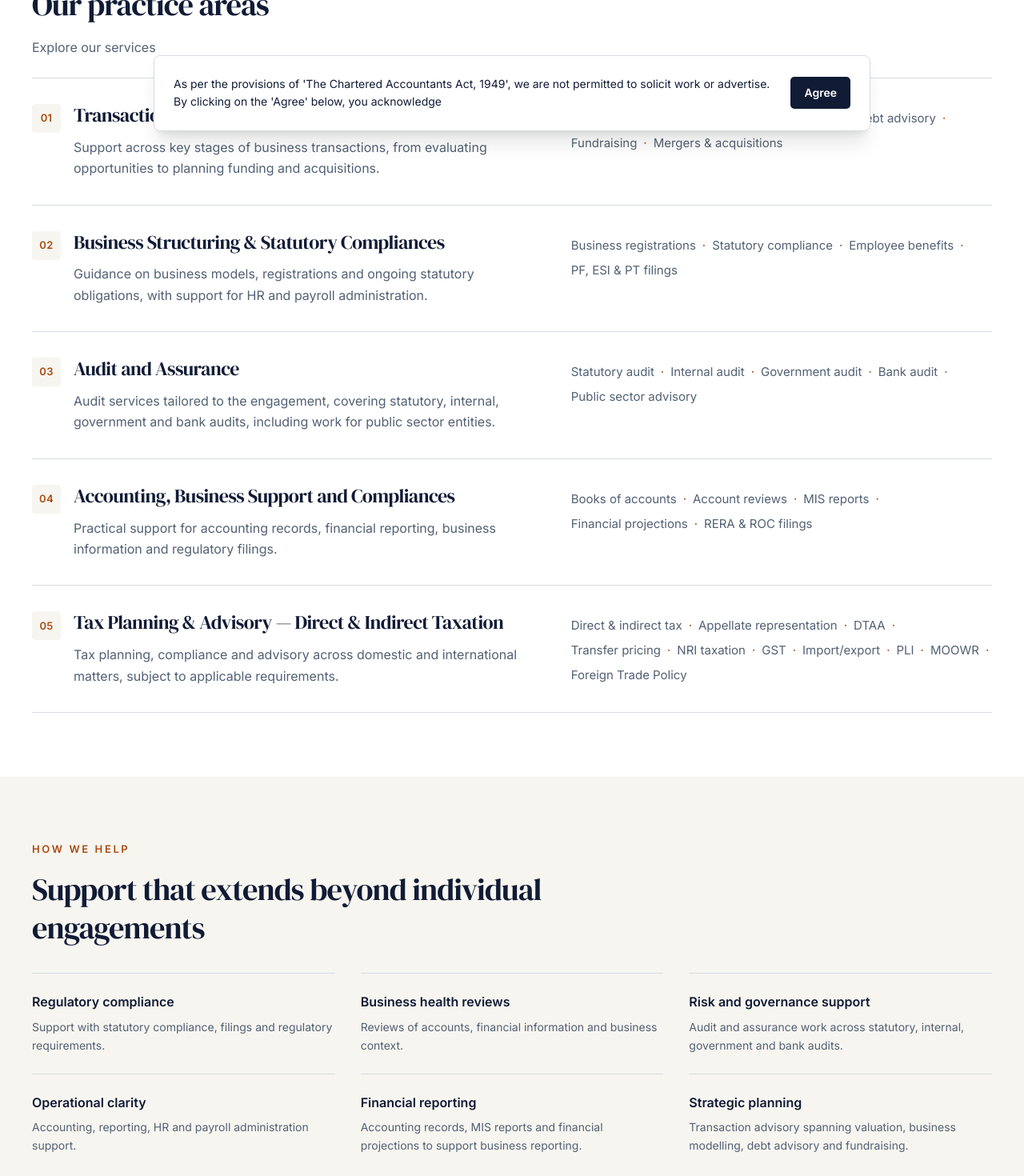
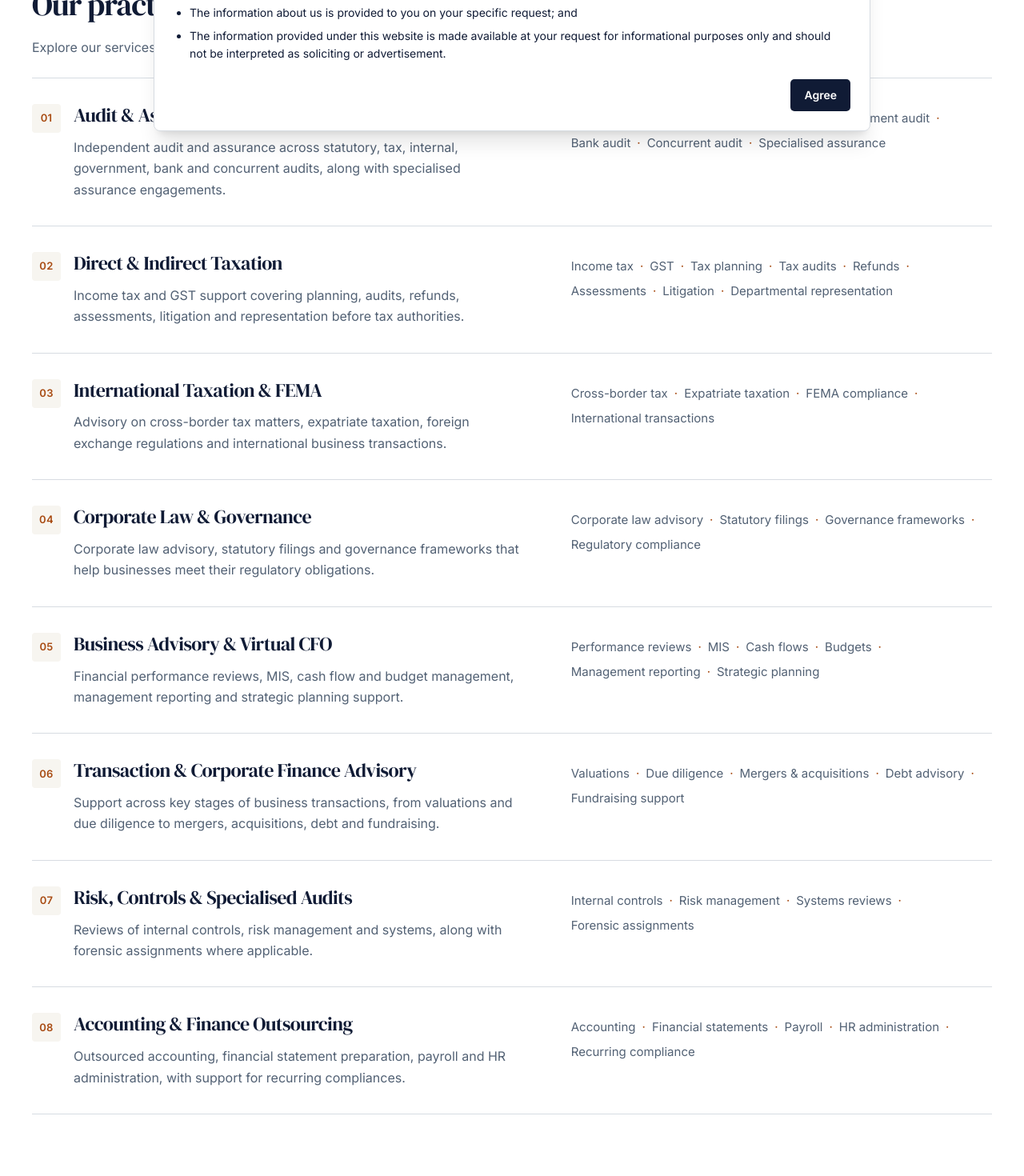
Before and after one commit to Ashwinsnair97/msda_website, a Next.js app: page /services in a window 1280 px wide. Shown: the part 620-2090 px from the top of the page at 80% size. Built offline with nearby package versions, Linux system fonts and the light colour scheme.

Commit message:
added service page changes and compliance message

```diff
--- a/app/services/page.js
+++ b/app/services/page.js
@@ -3,14 +3,14 @@ import ApproachSection from "@/components/sections/ApproachSection";
 import Button from "@/components/ui/Button";
 import PageHero from "@/components/ui/PageHero";
 import SectionHeader from "@/components/ui/SectionHeader";
-import { services, supportAreas } from "@/data/services";
+import { clientSegments, services } from "@/data/services";
 import { mailtoHref } from "@/data/site";
 import { formatIndex } from "@/lib/format";
 
 export const metadata = {
   title: "Services",
   description:
-    "Transaction advisory, business structuring, audit and assurance, accounting support, and direct and indirect tax advisory from MSDA & CO.",
+    "Audit and assurance, direct and indirect taxation, international taxation and FEMA, corporate law, virtual CFO, transaction advisory and accounting outsourcing from MSDA & CO.",
 };
 
 export default function ServicesPage() {
@@ -80,13 +80,14 @@ export default function ServicesPage() {
       <section className="bg-main-background py-16 lg:py-20">
         <div className="site-container">
           <SectionHeader
-            eyebrow="How we help"
-            title="Support that extends beyond individual engagements"
+            eyebrow="Who we serve"
+            title="Support for every kind of client"
+            intro={clientSegments.intro}
             className="mb-8 max-w-[48rem]"
           />
 
           <div className="grid gap-x-8 sm:grid-cols-2 lg:grid-cols-3">
-            {supportAreas.map((area) => (
+            {clientSegments.items.map((area) => (
               <article key={area.title} className="border-t border-subtle-border py-5 lg:py-6">
                 <h3 className="text-base font-semibold leading-[1.4] text-primary">
                   {area.title}
--- a/components/layout/ComplianceNotice.js
+++ b/components/layout/ComplianceNotice.js
@@ -2,6 +2,13 @@
 
 import { useSyncExternalStore } from "react";
 import Button from "@/components/ui/Button";
+
+const acknowledgements = [
+  "There has been no advertisement, personal communication, solicitation, invitation or inducement of any sort whatsoever from us to solicit any work through this website;",
+  "You wish to gain more information about us for your own information and use;",
+  "The information about us is provided to you on your specific request; and",
+  "The information provided under this website is made available at your request for informational purposes only and should not be interpreted as soliciting or advertisement.",
+];
 
 const acknowledgementKey = "msda-compliance-notice-acknowledged";
 let visibilitySnapshot;
@@ -57,17 +64,24 @@ export default function ComplianceNotice() {
     <aside
       aria-label="Professional conduct notice"
       aria-live="polite"
-      className="fixed inset-x-4 bottom-4 z-[60] mx-auto max-w-4xl rounded-lg border border-subtle-border bg-white p-5 text-primary shadow-xl sm:inset-x-6 sm:flex sm:items-center sm:gap-6 sm:p-6"
+      className="fixed inset-x-4 bottom-4 z-[60] mx-auto max-h-[calc(100dvh-2rem)] max-w-4xl overflow-y-auto rounded-lg border border-subtle-border bg-white p-5 text-primary shadow-xl sm:inset-x-6 sm:p-6"
     >
-      <p className="text-sm leading-relaxed sm:flex-1">
-        As per the provisions of &apos;The Chartered Accountants Act, 1949&apos;,
-        we are not permitted to solicit work or advertise. By clicking on the
-        &apos;Agree&apos; below, you acknowledge
-      </p>
+      <div className="text-sm leading-relaxed">
+        <p>
+          As per the provisions of &apos;The Chartered Accountants Act, 1949&apos;,
+          we are not permitted to solicit work or advertise. By clicking on the
+          &apos;Agree&apos; below, you acknowledge the following:
+        </p>
+        <ul className="mt-3 list-disc space-y-1.5 pl-5">
+          {acknowledgements.map((statement) => (
+            <li key={statement}>{statement}</li>
+          ))}
+        </ul>
+      </div>
       <Button
         size="sm"
         onClick={handleAgree}
-        className="mt-4 w-full shrink-0 sm:mt-0 sm:w-auto"
+        className="ml-auto mt-5 flex"
       >
         Agree
       </Button>
--- a/data/partners.js
+++ b/data/partners.js
@@ -26,19 +26,6 @@ export const partners = [
     ],
   },
   {
-    id: "devendra-nayak",
-    name: "CA Devendra Nayak",
-    short_name: "CA Devendra",
-    image: "/leadership/ca-nayak.jpg",
-    imagePosition: "50% 27%",
-    designation: "Partner",
-    practice: "FEMA & International Taxation",
-    bio: [
-      "CA Devendra Nayak is a distinguished accounting and advisory professional with over four decades of experience across audit, international taxation, expatriate taxation, and Foreign Exchange Management Act (FEMA) advisory. A Fellow Chartered Accountant (FCA) and Bachelor of Laws (LLB), he brings a wealth of technical knowledge and practical insight gained through advising businesses on complex financial, tax, and regulatory matters. Over the course of his career, he has worked closely with numerous listed entities, providing strategic guidance on intricate regulatory requirements and helping organisations navigate evolving domestic and international compliance frameworks with confidence.",
-      "Devendra plays a pivotal role in the firm's FEMA and International Taxation practice, offering guidance on cross-border transactions, foreign exchange regulations, international tax matters, and taxation of expatriates. Beyond his professional expertise, he is a trusted mentor and guiding force within the firm, sharing his extensive knowledge and experience with colleagues across practice areas. His thoughtful counsel, balanced judgement, and commitment to professional excellence have made him a valued source of guidance for the firm's leadership team. Through his mentorship and hands-on approach, he continues to nurture professional talent, encourage sound decision-making, and strengthen the firm's culture of integrity, collaboration, and continuous learning.",
-    ],
-  },
-  {
     id: "abhishek-gupta",
     name: "CA Abhishek Gupta",
     short_name: "CA Abhishek",
@@ -52,16 +39,16 @@ export const partners = [
     ],
   },
   {
-    id: "manikanteshwarudu-thoka",
-    name: "CA MANIKANTESHWARUDU THOKA",
-    short_name: "CA Mani",
-    image: "/leadership/ca-mani.jpg",
-    imagePosition: "50% 19%",
-    designation: "B.COM, FCA",
-    practice: "Audit and International Taxation",
+    id: "devendra-nayak",
+    name: "CA Devendra Nayak",
+    short_name: "CA Devendra",
+    image: "/leadership/ca-nayak.jpg",
+    imagePosition: "50% 27%",
+    designation: "Partner",
+    practice: "FEMA & International Taxation",
     bio: [
-      "CA Manikanteshwarudu Thoka is a Fellow Chartered Accountant (FCA) with extensive experience in auditing, accounting, financial reporting, and regulatory compliance. As the head of the firm's Audit practice, he plays a key role in overseeing audit engagements and ensuring the quality, accuracy, and professional integrity of audit deliverables. With a strong understanding of financial systems, accounting principles, and applicable statutory requirements, he brings a methodical and detail-oriented approach to evaluating financial statements, assessing compliance, and addressing complex audit matters. His expertise and commitment to professional standards contribute to the delivery of reliable and insightful audit services across the firm's diverse client base.",
-      "In addition to his audit expertise, Mani has substantial knowledge of international taxation, including cross-border tax regulations, tax planning, and international tax reporting requirements. He helps clients navigate complex tax and compliance matters arising from international business operations, bringing a practical perspective to evolving regulatory requirements. In his leadership role, he oversees the audit function and is responsible for the finalisation of audit assignments, providing technical guidance to engagement teams and reviewing deliverables to maintain consistency and quality. His analytical approach, attention to detail, and focus on professional excellence make him an integral part of the firm's leadership and client service capabilities.",
+      "CA Devendra Nayak is a distinguished accounting and advisory professional with over four decades of experience across audit, international taxation, expatriate taxation, and Foreign Exchange Management Act (FEMA) advisory. A Fellow Chartered Accountant (FCA) and Bachelor of Laws (LLB), he brings a wealth of technical knowledge and practical insight gained through advising businesses on complex financial, tax, and regulatory matters. Over the course of his career, he has worked closely with numerous listed entities, providing strategic guidance on intricate regulatory requirements and helping organisations navigate evolving domestic and international compliance frameworks with confidence.",
+      "Devendra plays a pivotal role in the firm's FEMA and International Taxation practice, offering guidance on cross-border transactions, foreign exchange regulations, international tax matters, and taxation of expatriates. Beyond his professional expertise, he is a trusted mentor and guiding force within the firm, sharing his extensive knowledge and experience with colleagues across practice areas. His thoughtful counsel, balanced judgement, and commitment to professional excellence have made him a valued source of guidance for the firm's leadership team. Through his mentorship and hands-on approach, he continues to nurture professional talent, encourage sound decision-making, and strengthen the firm's culture of integrity, collaboration, and continuous learning.",
     ],
   },
   {
@@ -78,6 +65,20 @@ export const partners = [
     ],
   },
   {
+    id: "manikanteshwarudu-thoka",
+    name: "CA Manikanteshwarudu Thoka",
+    short_name: "CA Mani",
+    image: "/leadership/ca-mani.jpg",
+    imagePosition: "50% 19%",
+    designation: "B.COM, FCA",
+    practice: "Audit and International Taxation",
+    bio: [
+      "CA Manikanteshwarudu Thoka is a Fellow Chartered Accountant (FCA) with extensive experience in auditing, accounting, financial reporting, and regulatory compliance. As the head of the firm's Audit practice, he plays a key role in overseeing audit engagements and ensuring the quality, accuracy, and professional integrity of audit deliverables. With a strong understanding of financial systems, accounting principles, and applicable statutory requirements, he brings a methodical and detail-oriented approach to evaluating financial statements, assessing compliance, and addressing complex audit matters. His expertise and commitment to professional standards contribute to the delivery of reliable and insightful audit services across the firm's diverse client base.",
+      "In addition to his audit expertise, Mani has substantial knowledge of international taxation, including cross-border tax regulations, tax planning, and international tax reporting requirements. He helps clients navigate complex tax and compliance matters arising from international business operations, bringing a practical perspective to evolving regulatory requirements. In his leadership role, he oversees the audit function and is responsible for the finalisation of audit assignments, providing technical guidance to engagement teams and reviewing deliverables to maintain consistency and quality. His analytical approach, attention to detail, and focus on professional excellence make him an integral part of the firm's leadership and client service capabilities.",
+    ],
+  },
+
+  {
     id: "prashanth-reddy-yalala",
     name: "CA Prashanth Reddy Yalala",
     short_name: "CA Prashanth",
--- a/data/services.js
+++ b/data/services.js
@@ -2,87 +2,134 @@
 // the services page, the footer and the callback form all derive from this.
 export const services = [
   {
-    id: "transaction-advisory",
-    title: "Transaction Advisory",
-    shortTitle: "Transaction Advisory",
+    id: "audit-assurance",
+    title: "Audit & Assurance",
+    shortTitle: "Audit & Assurance",
     summary:
-      "Due diligence, valuation, business modelling, debt advisory, fundraising and M&A.",
+      "Statutory, tax, internal, government, bank and concurrent audits, along with specialised assurance engagements.",
     description:
-      "Support across key stages of business transactions, from evaluating opportunities to planning funding and acquisitions.",
+      "Independent audit and assurance across statutory, tax, internal, government, bank and concurrent audits, along with specialised assurance engagements.",
     deliverables: [
-      "Due diligence",
-      "Valuation & business modelling",
-      "Debt advisory",
-      "Fundraising",
-      "Mergers & acquisitions",
+      "Statutory audit",
+      "Tax audit",
+      "Internal audit",
+      "Government audit",
+      "Bank audit",
+      "Concurrent audit",
+      "Specialised assurance",
     ],
   },
   {
-    id: "business-structuring-statutory-compliances",
-    title: "Business Structuring & Statutory Compliances",
-    shortTitle: "Business Structuring & Compliance",
+    id: "direct-indirect-taxation",
+    title: "Direct & Indirect Taxation",
+    shortTitle: "Direct & Indirect Tax",
     summary:
-      "Business registrations, statutory compliance, and HR and payroll support.",
+      "Income tax, GST, tax planning, audits, refunds, assessments, litigation and departmental representation.",
     description:
-      "Guidance on business models, registrations and ongoing statutory obligations, with support for HR and payroll administration.",
+      "Income tax and GST support covering planning, audits, refunds, assessments, litigation and representation before tax authorities.",
     deliverables: [
-      "Business registrations",
-      "Statutory compliance",
-      "Employee benefits",
-      "PF, ESI & PT filings",
+      "Income tax",
+      "GST",
+      "Tax planning",
+      "Tax audits",
+      "Refunds",
+      "Assessments",
+      "Litigation",
+      "Departmental representation",
     ],
   },
   {
-    id: "audit-and-assurance",
-    title: "Audit and Assurance",
-    shortTitle: "Audit & Assurance",
+    id: "international-taxation-fema",
+    title: "International Taxation & FEMA",
+    shortTitle: "International Tax & FEMA",
     summary:
-      "Independent assurance through statutory, internal, government and bank audits.",
+      "Cross-border tax, expatriate taxation, foreign exchange regulations and international business transactions.",
     description:
-      "Audit services tailored to the engagement, covering statutory, internal, government and bank audits, including work for public sector entities.",
+      "Advisory on cross-border tax matters, expatriate taxation, foreign exchange regulations and international business transactions.",
     deliverables: [
-      "Statutory audit",
-      "Internal audit",
-      "Government audit",
-      "Bank audit",
-      "Public sector advisory",
+      "Cross-border tax",
+      "Expatriate taxation",
+      "FEMA compliance",
+      "International transactions",
     ],
   },
   {
-    id: "accounting-business-support-compliances",
-    title: "Accounting, Business Support and Compliances",
-    shortTitle: "Accounting & Business Support",
+    id: "corporate-law-governance",
+    title: "Corporate Law & Governance",
+    shortTitle: "Corporate Law & Governance",
     summary:
-      "Accounting, account reviews, MIS reporting, financial projections, RERA and ROC filings.",
+      "Corporate law advisory, statutory filings, governance frameworks and regulatory compliance.",
     description:
-      "Practical support for accounting records, financial reporting, business information and regulatory filings.",
+      "Corporate law advisory, statutory filings and governance frameworks that help businesses meet their regulatory obligations.",
     deliverables: [
-      "Books of accounts",
-      "Account reviews",
-      "MIS reports",
-      "Financial projections",
-      "RERA & ROC filings",
+      "Corporate law advisory",
+      "Statutory filings",
+      "Governance frameworks",
+      "Regulatory compliance",
     ],
   },
   {
-    id: "tax-planning-advisory",
-    title: "Tax Planning & Advisory — Direct & Indirect Taxation",
-    shortTitle: "Tax Planning & Advisory",
+    id: "business-advisory-virtual-cfo",
+    title: "Business Advisory & Virtual CFO",
+    shortTitle: "Business Advisory & Virtual CFO",
     summary:
-      "Tax planning, GST, international taxation, transfer pricing and regulatory advisory.",
+      "Financial performance reviews, MIS, cash flows, budgets, management reporting and strategic planning.",
     description:
-      "Tax planning, compliance and advisory across domestic and international matters, subject to applicable requirements.",
+      "Financial performance reviews, MIS, cash flow and budget management, management reporting and strategic planning support.",
     deliverables: [
-      "Direct & indirect tax",
-      "Appellate representation",
-      "DTAA",
-      "Transfer pricing",
-      "NRI taxation",
-      "GST",
-      "Import/export",
-      "PLI",
-      "MOOWR",
-      "Foreign Trade Policy",
+      "Performance reviews",
+      "MIS",
+      "Cash flows",
+      "Budgets",
+      "Management reporting",
+      "Strategic planning",
+    ],
+  },
+  {
+    id: "transaction-corporate-finance-advisory",
+    title: "Transaction & Corporate Finance Advisory",
+    shortTitle: "Transaction Advisory",
+    summary:
+      "Valuations, due diligence, mergers and acquisitions, debt advisory and fundraising support.",
+    description:
+      "Support across key stages of business transactions, from valuations and due diligence to mergers, acquisitions, debt and fundraising.",
+    deliverables: [
+      "Valuations",
+      "Due diligence",
+      "Mergers & acquisitions",
+      "Debt advisory",
+      "Fundraising support",
+    ],
+  },
+  {
+    id: "risk-controls-specialised-audits",
+    title: "Risk, Controls & Specialised Audits",
+    shortTitle: "Risk & Specialised Audits",
+    summary:
+      "Internal controls, risk management, systems reviews and forensic assignments where applicable.",
+    description:
+      "Reviews of internal controls, risk management and systems, along with forensic assignments where applicable.",
+    deliverables: [
+      "Internal controls",
+      "Risk management",
+      "Systems reviews",
+      "Forensic assignments",
+    ],
+  },
+  {
+    id: "accounting-finance-outsourcing",
+    title: "Accounting & Finance Outsourcing",
+    shortTitle: "Accounting & Outsourcing",
+    summary:
+      "Accounting, financial statement preparation, payroll, HR administration and recurring compliance support.",
+    description:
+      "Outsourced accounting, financial statement preparation, payroll and HR administration, with support for recurring compliances.",
+    deliverables: [
+      "Accounting",
+      "Financial statements",
+      "Payroll",
+      "HR administration",
+      "Recurring compliance",
     ],
   },
 ];
@@ -91,29 +138,50 @@ export function serviceHref(id) {
   return `/services#${id}`;
 }
 
-export const supportAreas = [
+export const clientSegments = {
+  intro:
+    "Every organisation and individual faces distinct financial, regulatory and strategic challenges. Our multidisciplinary expertise enables us to support clients across industries, business stages and financial needs, delivering professional services tailored to their specific requirements.",
+  items: [
     {
-    title: "Regulatory compliance",
-    description: "Support with statutory compliance, filings and regulatory requirements.",
+      title: "Listed Companies & Regulated Entities",
+      description: "Audit, assurance, taxation, governance and regulatory compliance.",
     },
     {
-    title: "Business health reviews",
-    description: "Reviews of accounts, financial information and business context.",
+      title: "MSMEs & Established Businesses",
+      description: "Accounting, tax advisory, compliance and business performance support.",
     },
     {
-    title: "Risk and governance support",
-    description: "Audit and assurance work across statutory, internal, government and bank audits.",
+      title: "Startups & Emerging Enterprises",
+      description: "Business structuring, financial planning, regulatory setup and growth advisory.",
     },
     {
-    title: "Operational clarity",
-    description: "Accounting, reporting, HR and payroll administration support.",
+      title: "Multinational & Foreign Entities",
+      description:
+        "International taxation, FEMA, cross-border transactions and Indian regulatory compliance.",
     },
     {
-    title: "Financial reporting",
-    description: "Accounting records, MIS reports and financial projections to support business reporting.",
+      title: "Exporters, SEZ Units & International Businesses",
+      description:
+        "GST refunds, export compliance, zero-rated supplies, SEZ transactions and cross-border tax advisory.",
     },
     {
-    title: "Strategic planning",
-    description: "Transaction advisory spanning valuation, business modelling, debt advisory and fundraising.",
+      title: "Individuals, NRIs & HNW/UHNW Clients",
+      description:
+        "Personal taxation, international tax matters and wealth-related financial advisory within our professional scope.",
     },
-];
+    {
+      title: "Banks & Financial Institutions",
+      description:
+        "Bank audits, concurrent audits, assurance and specialised compliance assignments.",
+    },
+    {
+      title: "Nonprofit Organisations, Trusts & Charitable Institutions",
+      description: "Audit, taxation, regulatory filings and governance support.",
+    },
+    {
+      title: "Government & Public Sector Organisations",
+      description:
+        "Government audits, public sector assurance and specialised advisory services.",
+    },
+  ],
+};
```
Lines whose indentation alone changed are shown as unchanged.
